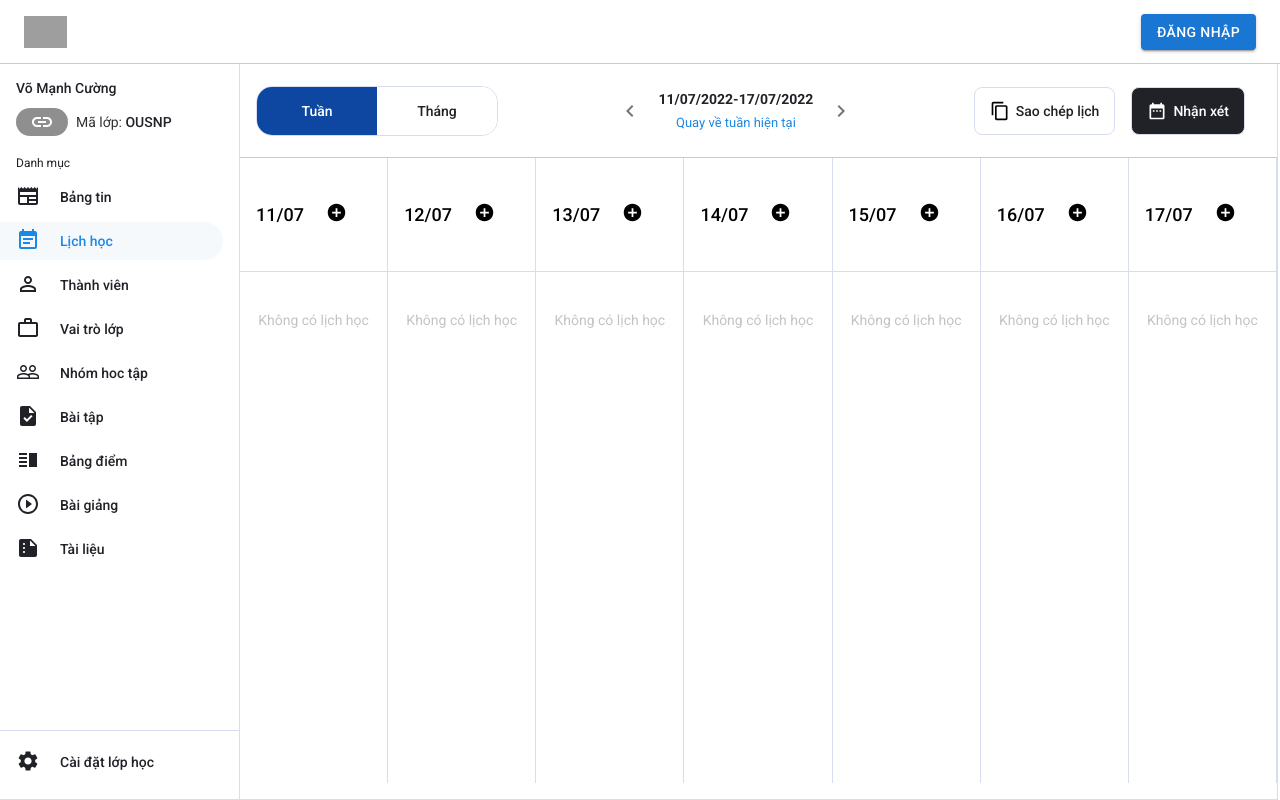
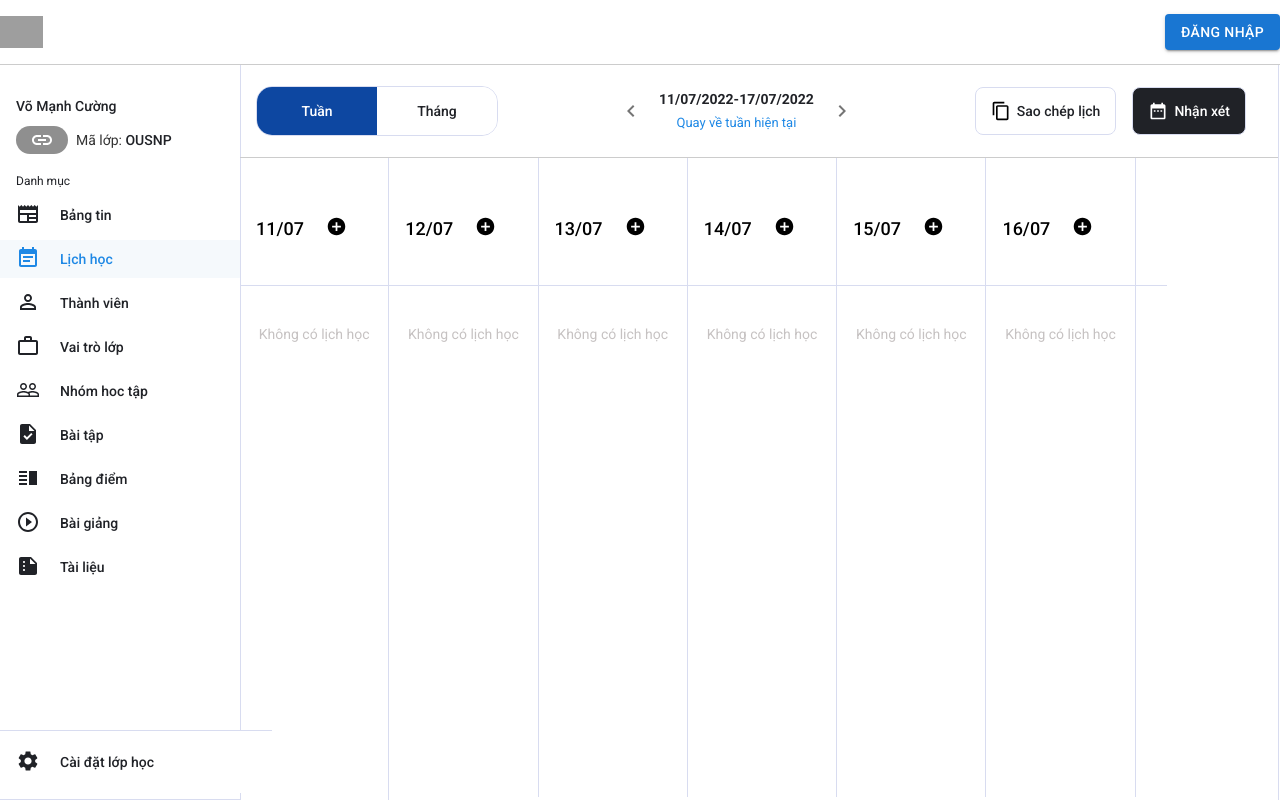
Before and after one commit to tuannguyensn2001/ggclass_react_vite, a React (Vite) app: page /class/1/schedule in a window 1280 px wide. Built offline with nearby package versions, Linux system fonts and the light colour scheme; grey boxes are pictures that could not be loaded; what material-ui-confirm would draw is missing.

Commit message:
fix reset

```diff
--- a/src/components/Header/Header.module.css
+++ b/src/components/Header/Header.module.css
@@ -3,7 +3,7 @@
 /*    padding:0;*/
 /*}*/
 .container{
-    padding:0 24px;
+    /*padding:0 24px;*/
     border-bottom:1px solid #ccc;
     text-align: center;
     height:64px;
--- a/src/components/ScheduletableHeaderItem/styles.module.css
+++ b/src/components/ScheduletableHeaderItem/styles.module.css
@@ -1,8 +1,8 @@
-*{
-    margin: 0;
-    padding: 0;
-    box-sizing: border-box;
-}
+/**{*/
+/*    margin: 0;*/
+/*    padding: 0;*/
+/*    box-sizing: border-box;*/
+/*}*/
 
 .header_item{
     width: 100%;
--- a/src/components/SidebarClass/styles.module.css
+++ b/src/components/SidebarClass/styles.module.css
@@ -1,8 +1,8 @@
-*{
-    padding:0;
-    margin:0;
-    box-sizing: border-box;
-}
+/**{*/
+/*    padding:0;*/
+/*    margin:0;*/
+/*    box-sizing: border-box;*/
+/*}*/
 
 .wrap{
     width: 240px;
--- a/src/layout/Default/style.module.scss
+++ b/src/layout/Default/style.module.scss
@@ -1,4 +1,4 @@
 .wrapper{
-  //height: calc(100vh - 64px);
+  height: calc(100vh - 64px);
   padding-top: 64px;
 }
--- a/src/pages/Newsfeed/index.jsx
+++ b/src/pages/Newsfeed/index.jsx
@@ -1,14 +1,11 @@
-import Post from "~/components/Post";
-import PostEditor from "~/components/PostEditor";
+import Post from '~/components/Post';
+import PostEditor from '~/components/PostEditor';
+import styles from './style.module.scss';
 
 function Newsfeed() {
     return (
         <div>
-      <div
-        className={
-          "tw-mt-10 tw-h-screen tw-bg-slate-50 tw-w-full tw-flex tw-justify-center "
-        }
-      >
+            <div className={styles.wrapper}>
                 <div className="tw-w-1/2">
                     <div>
                         <PostEditor />
--- /dev/null
+++ b/src/pages/Newsfeed/style.module.scss
@@ -0,0 +1,4 @@
+.wrapper {
+  @apply tw-mt-10  tw-bg-slate-50 tw-w-full tw-flex tw-justify-center;
+  height: calc(100vh - 64px);
+}
--- a/src/styles/global.scss
+++ b/src/styles/global.scss
@@ -9,6 +9,11 @@
   font-family: 'Roboto', sans-serif;
 }
 
+body {
+  margin: 0;
+  padding: 0;
+}
+
 .quill > .ql-toolbar:first-child {
   display: none !important;
 }
```
Lines whose indentation alone changed are shown as unchanged.
